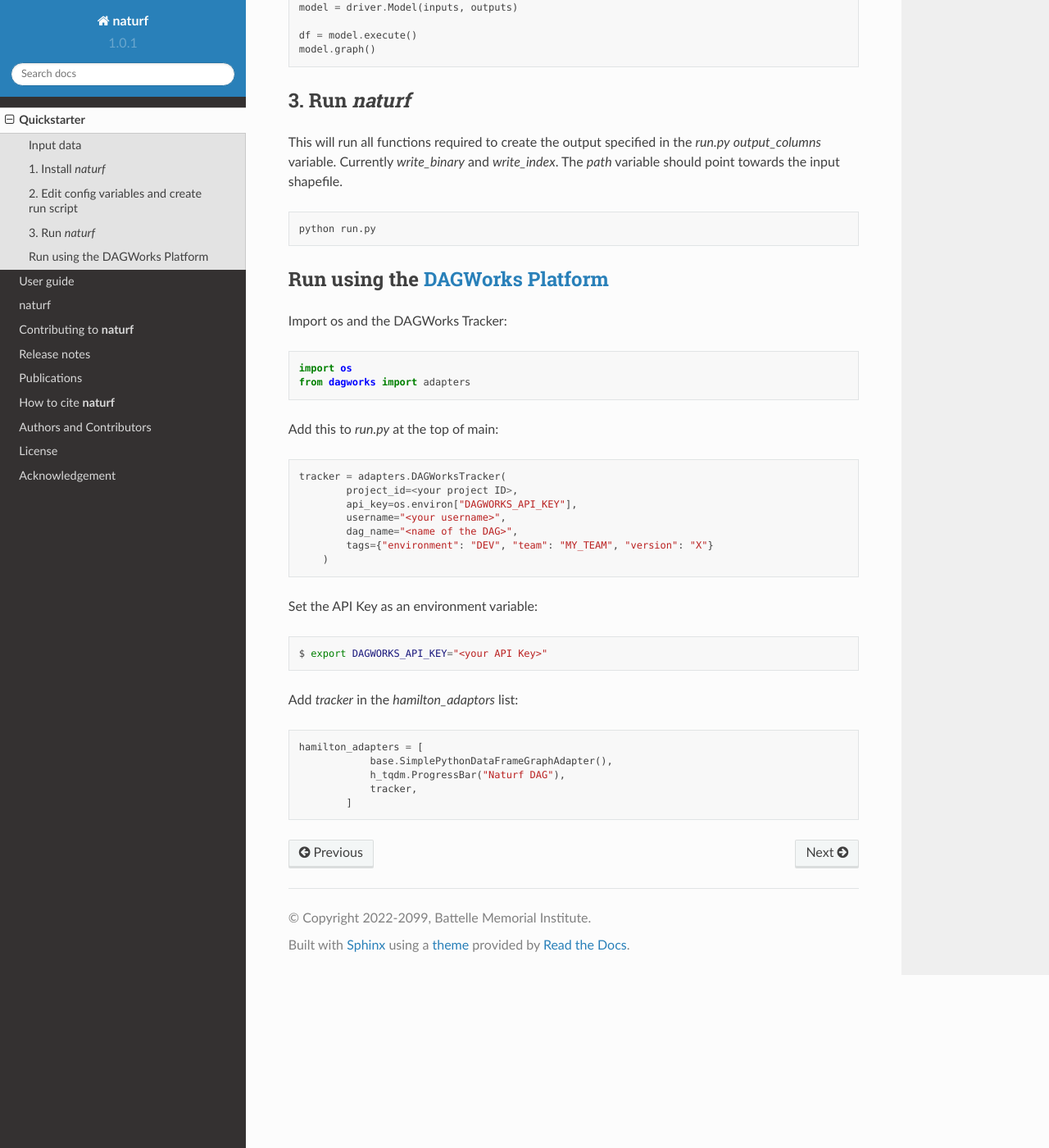
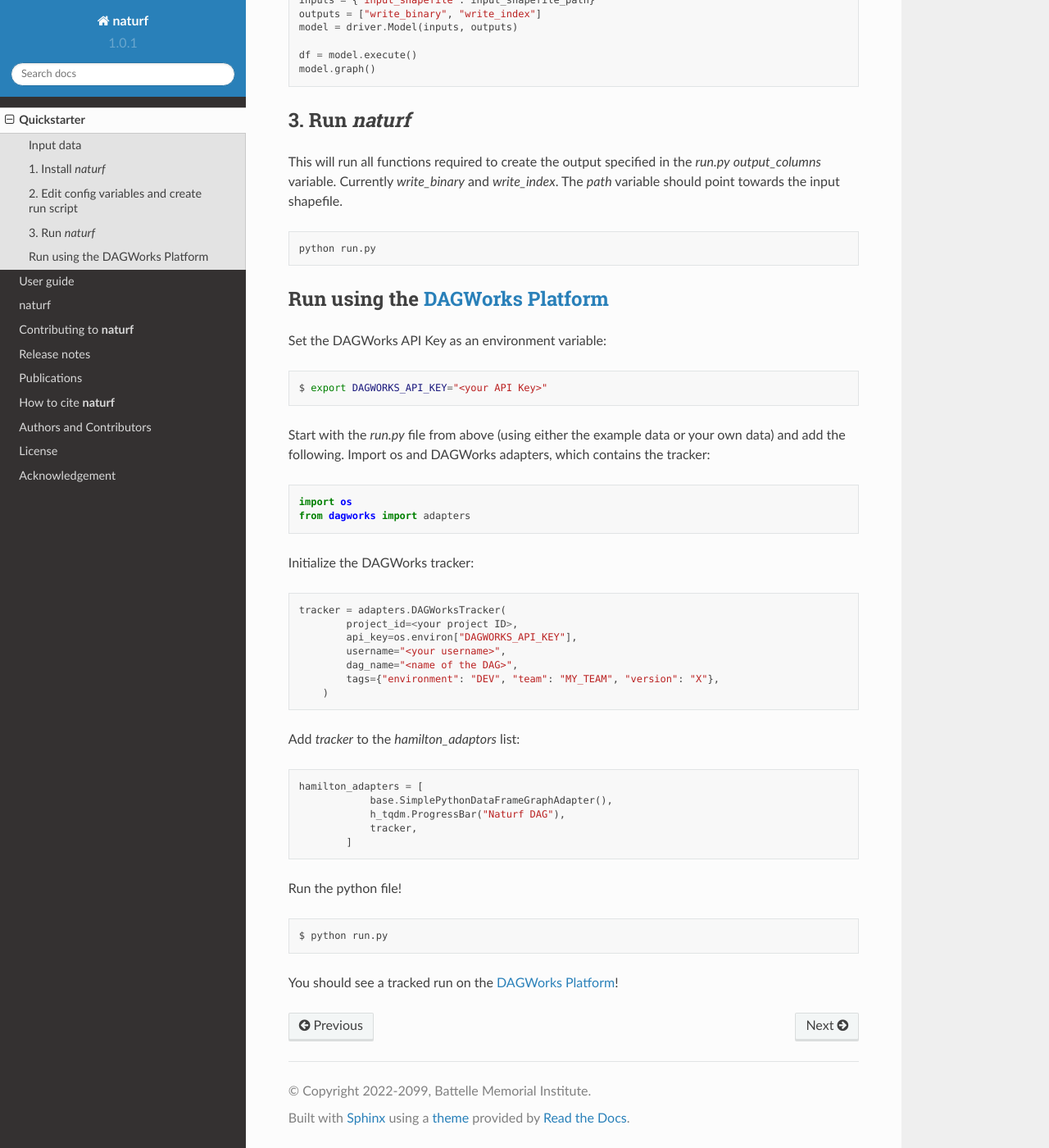
Before and after one commit to IMMM-SFA/naturf, a Sphinx documentation site: the page built from docs/source/quickstarter.rst, in a window 1280 px wide and 1400 px high, scrolled down 1339 px. Shown: the whole window at 82% size. Built offline with Sphinx 7.4.7 and the Read the Docs theme 2.0.0, drawn with Linux system fonts in a browser that asks for light colours; formulas are drawn with MathJax 3; some of the changed text lies outside the part shown.

Commit message:
update quickstarter with graphviz instructions, clearer wording

```diff
--- a/docs/source/quickstarter.rst
+++ b/docs/source/quickstarter.rst
@@ -8,7 +8,7 @@
 
 The only input data required for `naturf` is a shapefile with building footprints and height data. There should be a field with a unique ID for each building the shapefile, and it should be in a projected coordinate system such as Alber Equal Area Conic. For input to the Weather Research and Forecasting model (WRF), the computed parameters for each building will be projected into WGS 84.
 
-Either check out our interactive `quickstarter <quickstarter.rst>`_, or continue below to run `naturf` using a python file.
+Either check out our interactive `quickstarter <quickstarter.rst>`_, or continue below to run `naturf` using a python file. Users need to have `graphviz <https://graphviz.org/download/>`_ installed to visualize the Directed Acyclic Graph (DAG).
 
 1. Install `naturf`
 -------------------
@@ -17,7 +17,7 @@
 
 .. code:: bash
 
-    pip install naturf
+    $ pip install naturf
 
 2. Edit config variables and create run script
 ----------------------------------------------
@@ -74,14 +74,22 @@
 Run using the `DAGWorks Platform <app.dagworks.io>`_
 ----------------------------------------------------
 
-Import os and the DAGWorks Tracker:
+Set the DAGWorks API Key as an environment variable:
+
+.. code:: bash
+
+    $ export DAGWORKS_API_KEY="<your API Key>"
+
+
+Start with the `run.py` file from above (using either the example data or your own data) and add the following. Import os and DAGWorks adapters, which contains the tracker:
 
 .. code:: python3
 
     import os
     from dagworks import adapters
 
-Add this to `run.py` at the top of main:
+
+Initialize the DAGWorks tracker:
 
 .. code:: python3
 
@@ -90,16 +98,11 @@
             api_key=os.environ["DAGWORKS_API_KEY"],
             username="<your username>",
             dag_name="<name of the DAG>",
-            tags={"environment": "DEV", "team": "MY_TEAM", "version": "X"}
+            tags={"environment": "DEV", "team": "MY_TEAM", "version": "X"},
         )
 
-Set the API Key as an environment variable:
 
-.. code:: bash
-
-    $ export DAGWORKS_API_KEY="<your API Key>"
-
-Add `tracker` in the `hamilton_adaptors` list:
+Add `tracker` to the `hamilton_adaptors` list:
 
 .. code:: python3
 
@@ -108,3 +111,13 @@
                 h_tqdm.ProgressBar("Naturf DAG"),
                 tracker,
             ]
+
+
+Run the python file!
+
+.. code:: bash
+
+    $ python run.py
+
+
+You should see a tracked run on the `DAGWorks Platform <app.dagworks.io>`_!
```
